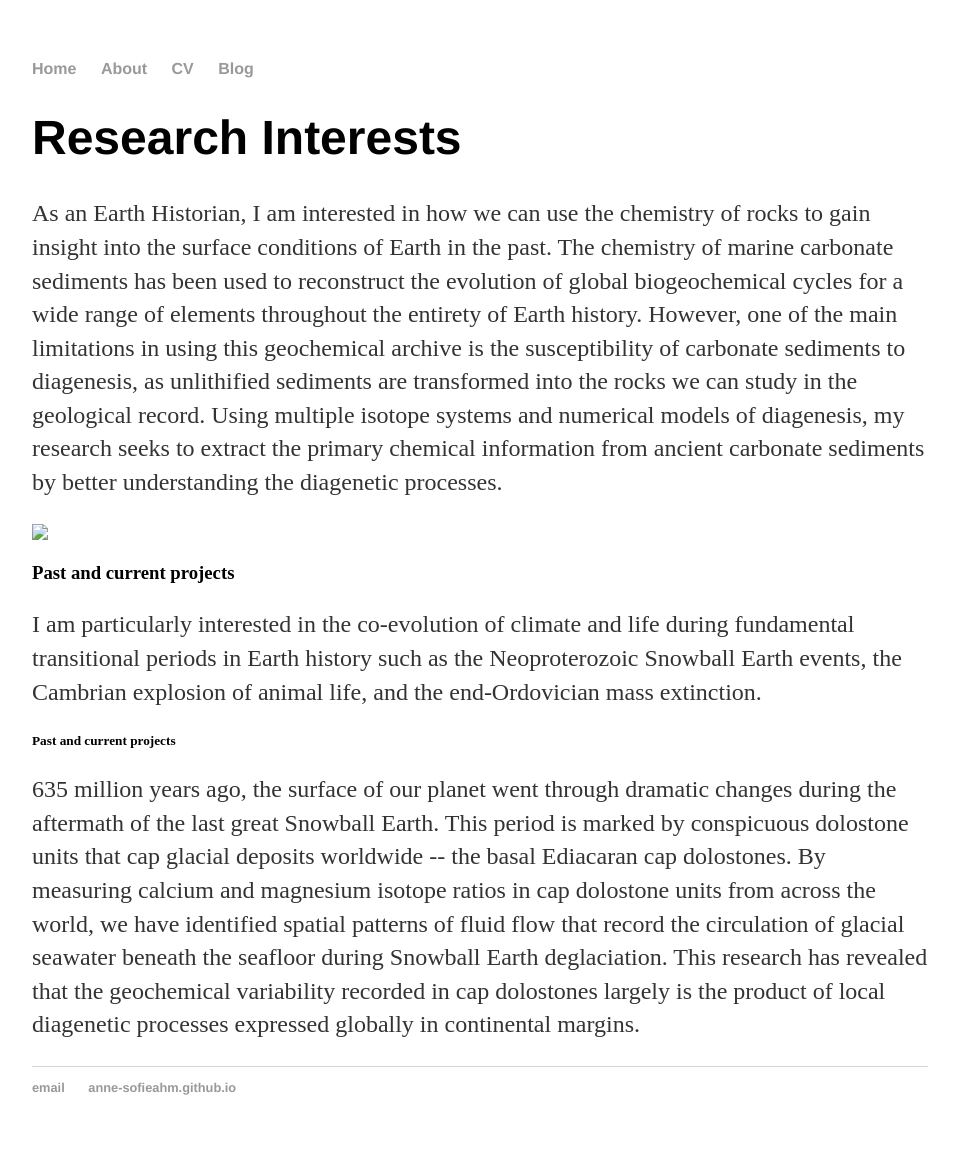
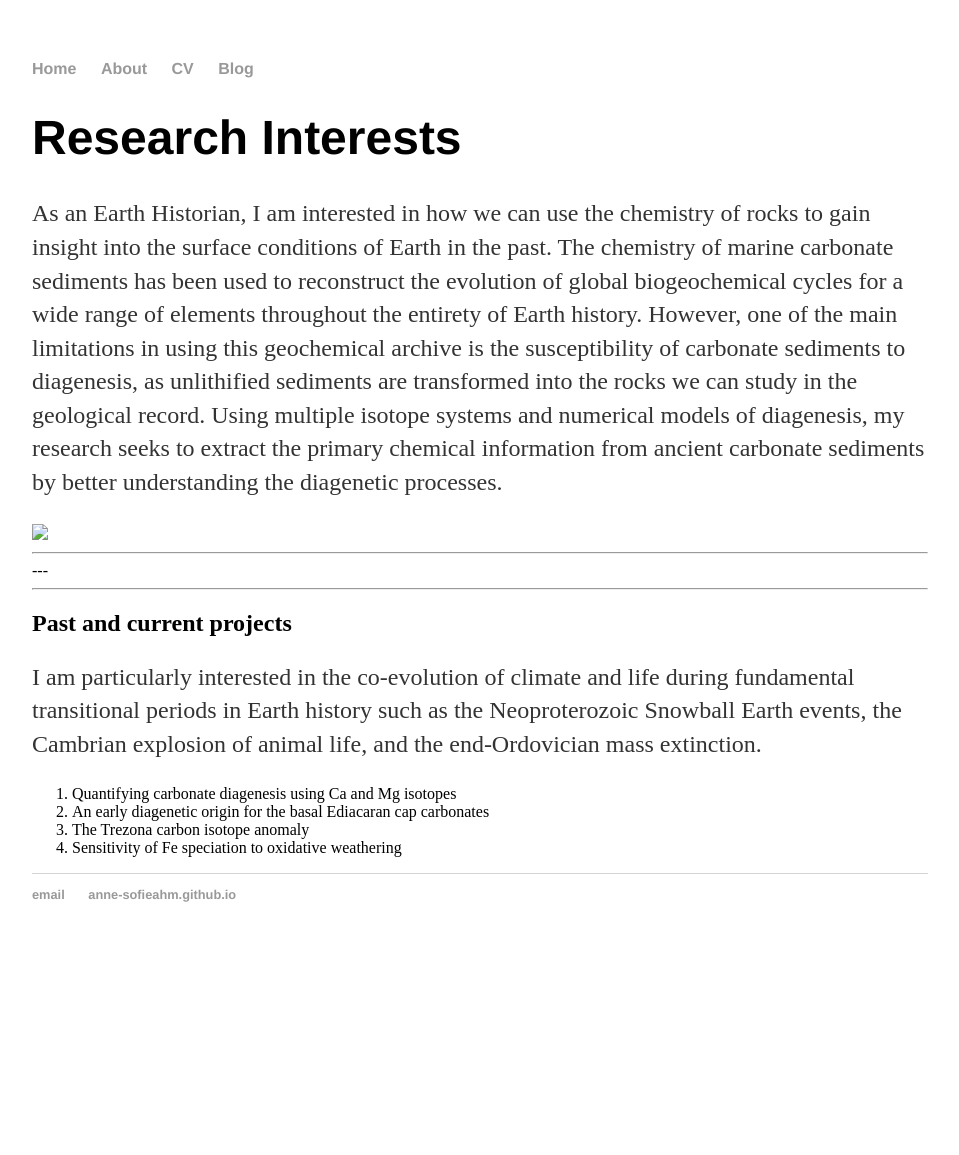
Before and after one commit to Anne-SofieAhm/Anne-SofieAhm.github.io, a Jekyll site: the page built from about/index.html, in a window 1280 px wide. Shown: the whole page, without its empty margins (160-1119 px from the left). Built offline with Jekyll 4.4.1, drawn with Linux system fonts in a browser that asks for light colours; after the commit the page ends 962 px from its top, so only the background shows below that.

Commit message:
Update index.html

```diff
--- a/about/index.html
+++ b/about/index.html
@@ -9,12 +9,17 @@ title: About Anne-Sofie
 
 <img src="Anne-SofieAhm.github.io/IMG_20190102_142845237.jpg" width="450"/>
 
-<h3>Past and current projects</h3>
+<hr /> --- <hr />
+
+<h2>Past and current projects</h2>
 
 <p>I am particularly interested in the co-evolution of climate and life during fundamental transitional periods in Earth history such as the Neoproterozoic Snowball Earth events, the
 Cambrian explosion of animal life, and the end-Ordovician mass extinction.
 </p>
 
-<h5>Past and current projects</h5>
-<p>635 million years ago, the surface of our planet went through dramatic changes during the aftermath of the last great Snowball Earth. This period is marked by conspicuous dolostone units that cap glacial deposits worldwide -- the basal Ediacaran cap dolostones. By measuring calcium and magnesium isotope ratios in cap dolostone units from across the world, we have identified spatial patterns of fluid flow that record the circulation of glacial seawater beneath the seafloor during Snowball Earth deglaciation. This research has revealed that the geochemical variability recorded in cap dolostones largely is the product of local diagenetic processes expressed globally in continental margins.
-</p>
+<ol>
+  <li>Quantifying carbonate diagenesis using Ca and Mg isotopes</li>
+  <li>An early diagenetic origin for the basal Ediacaran cap carbonates</li>
+  <li>The Trezona carbon isotope anomaly</li>
+  <li>Sensitivity of Fe speciation to oxidative weathering</li>
+</ol>
```
